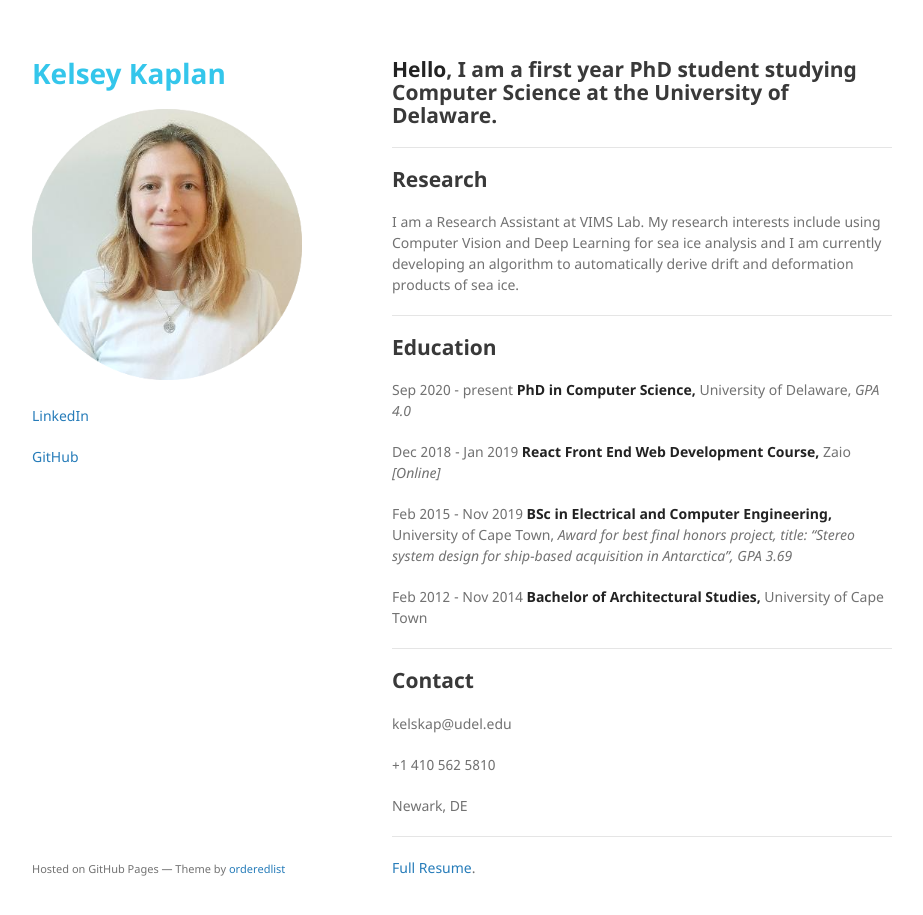
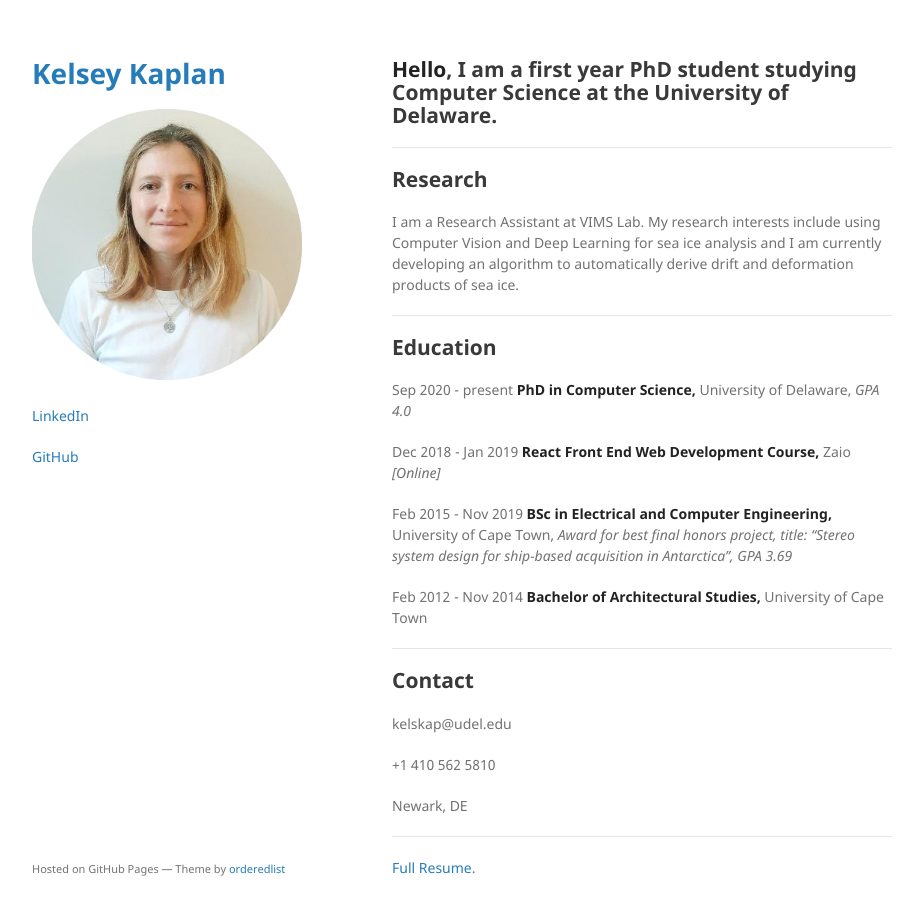
Before and after one commit to kelseykap/kelseykap.github.io, a Jekyll site: the page built from index.md, in a window 1280 px wide and 948 px high. Shown: the top 915 px of the window, without its empty margins (178-1101 px from the left). Built offline with Jekyll 4.4.1, drawn with Linux system fonts in a browser that asks for light colours; the repository's description, which GitHub fills in, is left out; our own code applies the rules of GitHub Pages for plain Markdown files.

Commit message:
Update default.html

```diff
--- a/_layouts/default.html
+++ b/_layouts/default.html
@@ -14,7 +14,7 @@
   <body>
     <div class="wrapper">
       <header>
-        <h1 style="color:#34c6eb">{{ site.title | default: site.github.repository_name }}</h1>
+        <h1><a href="">{{ site.title | default: site.github.repository_name }}</a></h1>
 
         {% if site.logo %}
           <img src="{{site.logo | relative_url}}" alt="Logo" />
```
